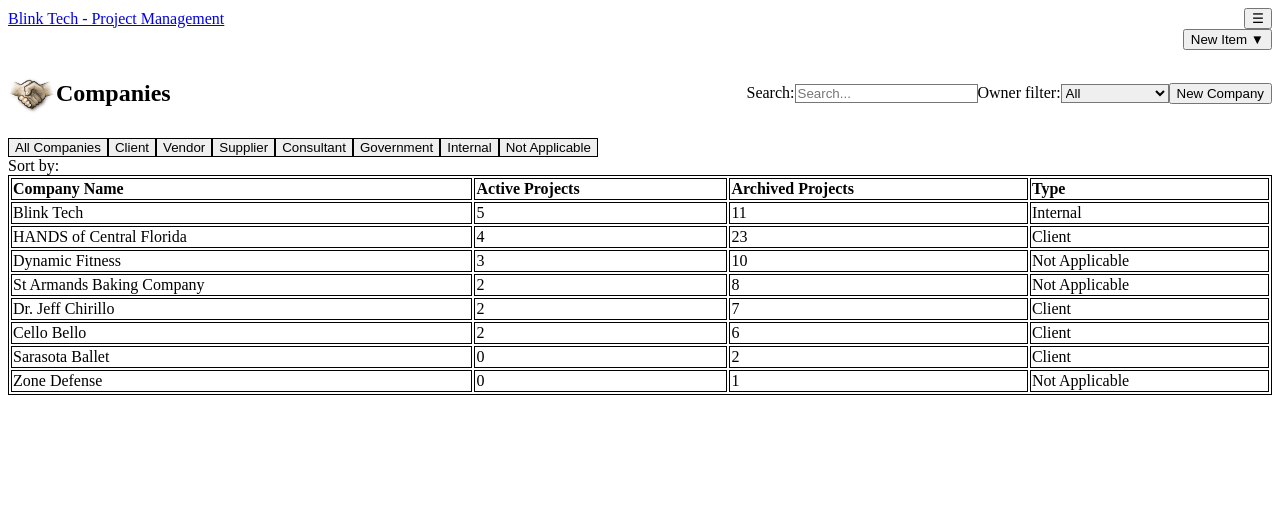
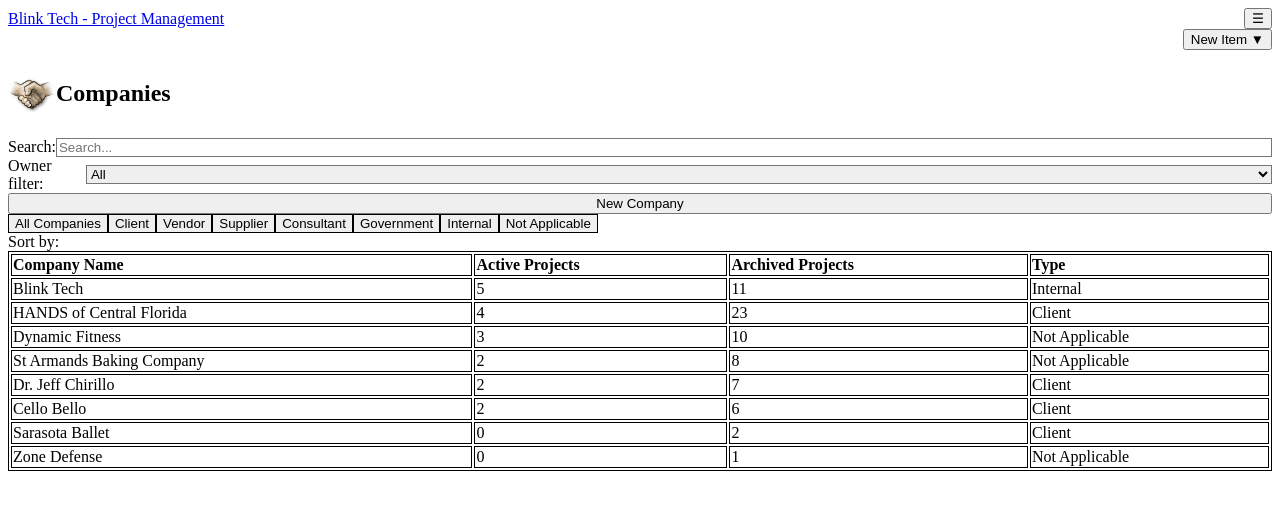
Before and after one commit to MrUzairr/BlinkTech-web, a Vue app: page /companies in a window 1280 px wide. Shown: the top 510 px of the page. Built offline with nearby package versions, Linux system fonts and the light colour scheme; the HTML template or start-up script is replaced by a standard one.

Commit message:
Company data updated

```diff
--- a/src/pages/Company.vue
+++ b/src/pages/Company.vue
@@ -1,6 +1,111 @@
 <template>
+  <div class="p-4 bg-gray-100 min-h-screen">
+    <!-- Header -->
+    <div class="flex flex-col md:flex-row md:items-center justify-between mb-4 gap-2">
+      <h2 class="text-2xl font-bold flex items-center">
+        <img src="@/assets/handshake.png" alt="Company Icon" class="w-6 h-6 mr-2" />
+        Companies
+      </h2>
+      <div class="flex flex-col md:flex-row md:items-center gap-2">
+        <div class="flex items-center gap-2">
+          <label class="font-semibold">Search:</label>
+          <input v-model="searchQuery" type="text" class="border px-2 py-1 w-full md:w-auto" placeholder="Search..." />
+        </div>
+        <div class="flex items-center gap-2">
+          <label class="font-semibold">Owner filter:</label>
+          <select v-model="ownerFilter" class="border px-2 py-1 w-full md:w-auto">
+            <option value="All">All</option>
+            <option value="Client">Client</option>
+            <option value="Vendor">Vendor</option>
+            <option value="Supplier">Supplier</option>
+            <option value="Consultant">Consultant</option>
+            <option value="Government">Government</option>
+            <option value="Internal">Internal</option>
+            <option value="Not Applicable">Not Applicable</option>
+          </select>
+        </div>
+        <button class="bg-blue-500 text-white px-4 py-1 rounded w-full md:w-auto">New Company</button>
+      </div>
+    </div>
+
+    <!-- Tabs -->
+    <div class="flex flex-wrap gap-2 mb-4">
+      <button
+        v-for="tab in tabs"
+        :key="tab"
+        @click="activeTab = tab"
+        :class="['px-4 py-2 border rounded', activeTab === tab ? 'bg-blue-500 text-white' : 'bg-gray-200']"
+      >
+        {{ tab }}
+      </button>
+    </div>
+
+    <!-- Sort -->
+    <div class="font-semibold mb-2">Sort by:</div>
+
+    <!-- Table -->
+    <div class="overflow-x-auto bg-white shadow rounded border">
+      <table class="min-w-full text-sm md:text-base">
+        <thead class="bg-blue-900 text-white">
+          <tr>
+            <th class="border px-2 md:px-4 py-2 text-left">Company Name</th>
+            <th class="border px-2 md:px-4 py-2 text-left">Active Projects</th>
+            <th class="border px-2 md:px-4 py-2 text-left">Archived Projects</th>
+            <th class="border px-2 md:px-4 py-2 text-left">Type</th>
+          </tr>
+        </thead>
+        <tbody>
+          <tr v-for="company in filteredCompanies" :key="company.name" class="hover:bg-gray-100">
+            <td class="border px-2 md:px-4 py-2">{{ company.name }}</td>
+            <td class="border px-2 md:px-4 py-2">{{ company.activeProjects }}</td>
+            <td class="border px-2 md:px-4 py-2">{{ company.archivedProjects }}</td>
+            <td class="border px-2 md:px-4 py-2">{{ company.type }}</td>
+          </tr>
+        </tbody>
+      </table>
+    </div>
+  </div>
+</template>
+
+<script setup>
+import { ref, computed } from 'vue';
+
+// Sample data
+const companies = ref([
+  { name: 'Blink Tech', activeProjects: 5, archivedProjects: 11, type: 'Internal' },
+  { name: 'HANDS of Central Florida', activeProjects: 4, archivedProjects: 23, type: 'Client' },
+  { name: 'Dynamic Fitness', activeProjects: 3, archivedProjects: 10, type: 'Not Applicable' },
+  { name: 'St Armands Baking Company', activeProjects: 2, archivedProjects: 8, type: 'Not Applicable' },
+  { name: 'Dr. Jeff Chirillo', activeProjects: 2, archivedProjects: 7, type: 'Client' },
+  { name: 'Cello Bello', activeProjects: 2, archivedProjects: 6, type: 'Client' },
+  { name: 'Sarasota Ballet', activeProjects: 0, archivedProjects: 2, type: 'Client' },
+  { name: 'Zone Defense', activeProjects: 0, archivedProjects: 1, type: 'Not Applicable' },
+]);
+
+// Tabs
+const tabs = ref(['All Companies', 'Client', 'Vendor', 'Supplier', 'Consultant', 'Government', 'Internal', 'Not Applicable']);
+const activeTab = ref('All Companies');
+
+// Filters
+const searchQuery = ref('');
+const ownerFilter = ref('All');
+
+const filteredCompanies = computed(() => {
+  return companies.value.filter(company => {
+    const matchesSearch = company.name.toLowerCase().includes(searchQuery.value.toLowerCase());
+    const matchesFilter = ownerFilter.value === 'All' || company.type === ownerFilter.value;
+    return matchesSearch && matchesFilter;
+  });
+});
+</script>
+
+
+
+
+
+<!-- <template>
     <div class="p-4 bg-gray-100 min-h-screen">
-      <!-- Header -->
+
       <div class="flex items-center justify-between mb-4">
         <h2 class="text-2xl font-bold flex items-center">
           <img src="@/assets/handshake.png" alt="Company Icon" class="w-6 h-6 mr-2" />
@@ -24,7 +129,6 @@
         </div>
       </div>
 
-      <!-- Tabs -->
       <div class="flex space-x-2 mb-4">
         <button
           v-for="tab in tabs"
@@ -36,10 +140,8 @@
         </button>
       </div>
 
-      <!-- Sort -->
       <div class="font-semibold mb-2">Sort by:</div>
 
-      <!-- Table -->
       <div class="overflow-x-auto bg-white shadow rounded border">
         <table class="min-w-full">
           <thead class="bg-blue-900 text-white">
@@ -98,3 +200,4 @@
   <style scoped>
   /* Custom styles if needed */
   </style>
+   -->
```
